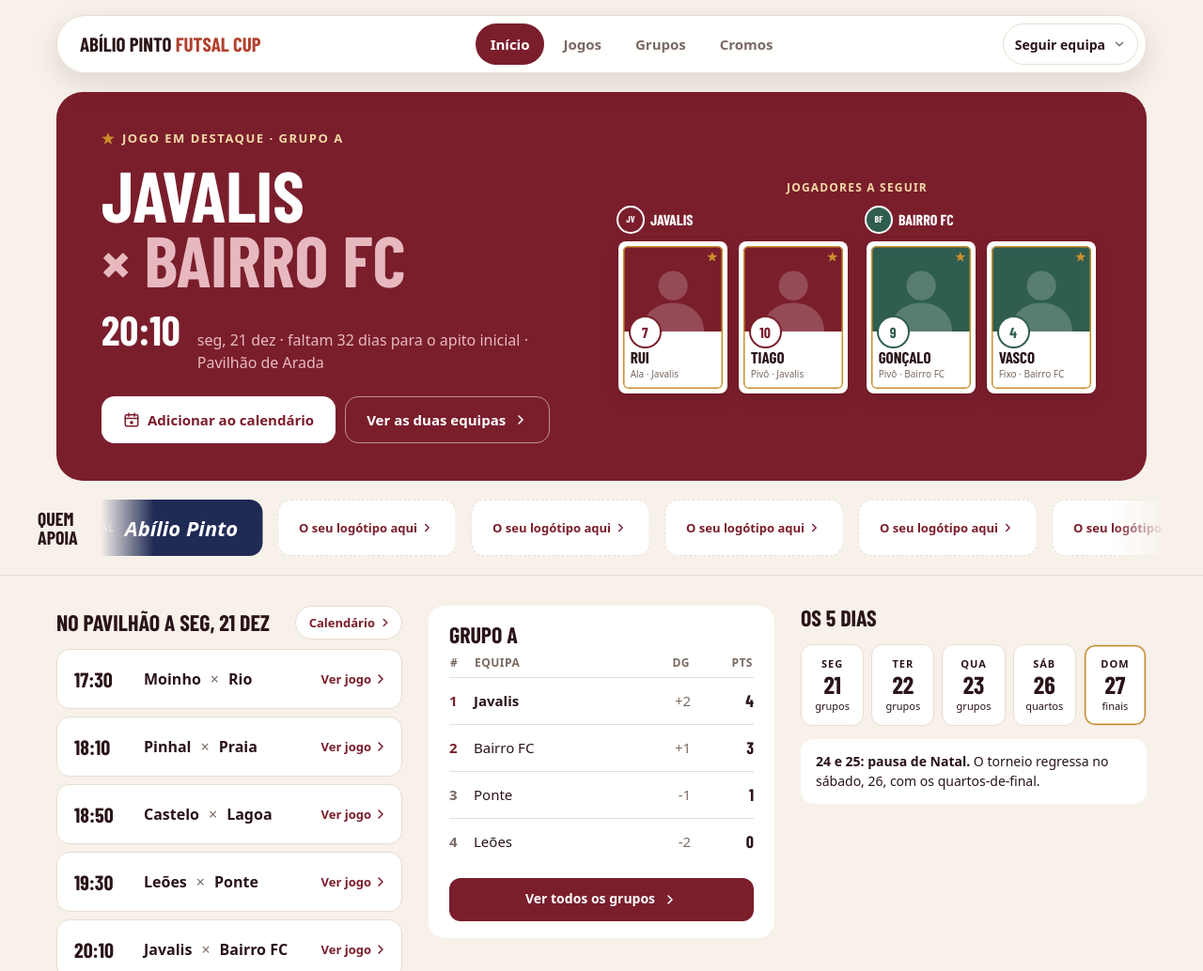
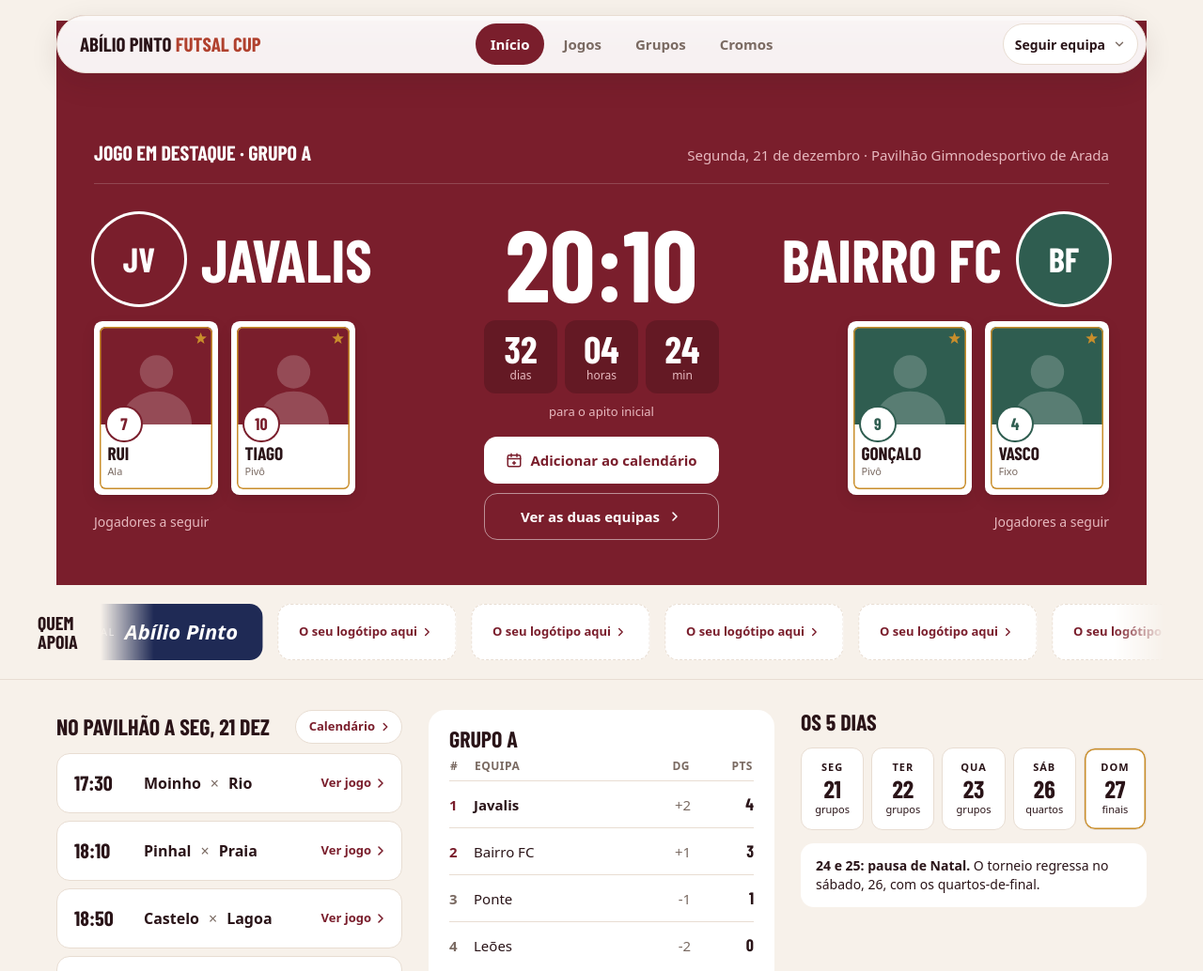
Before and after one commit to rodrigosc8/aradafutsalcup, an Astro site: page / in a window 1280 px wide. Shown: the top 1034 px of the page at 94% size. Built offline with nearby package versions, Linux system fonts and the light colour scheme; Astro itself is replaced by a stand-in of ours; a web font is replaced by a local one.

Commit message:
Jogo em destaque no computador: cartaz em largura total com contagem em mosaicos
Co-Authored-By: Claude Opus 5.5 <noreply@anthropic.com>

```diff
--- a/src/components/CartaoJogoDestaque.astro
+++ b/src/components/CartaoJogoDestaque.astro
@@ -8,7 +8,7 @@ import EmblemaEquipa from './EmblemaEquipa.astro';
 import Icone from './Icone.astro';
 import type { Equipa, Jogador, Jogo } from '../data/exemplo';
 import { torneio } from '../data/torneio';
-import { horaLisboa, textoContagem, textoDia } from '../scripts/datas';
+import { dataLonga, horaLisboa, partesContagem, textoContagem, textoDia } from '../scripts/datas';
 
 interface Props {
   jogo: Jogo;
@@ -37,10 +37,10 @@ const hora = horaLisboa(jogo.inicio);
 const agora = new Date();
 const dia = textoDia(jogo.inicio, agora);
 const contagemCurta = textoContagem(jogo.inicio, 'curto', agora);
-const contagemLonga = textoContagem(jogo.inicio, 'longo', agora);
+const diaLongo = dataLonga(jogo.inicio, agora);
+const partes = partesContagem(jogo.inicio, agora);
 const etiqueta = [jogo.grupo ? `Grupo ${jogo.grupo}` : jogo.fase].join(' · ');
 const titulo = `${casa.nome} × ${fora.nome}`;
-const local = 'Pavilhão de Arada';
 
 const ics = {
   'data-ics': '',
@@ -93,52 +93,62 @@ const equipasCromos = [
     <Botao variante="branco" icone="calendario" largo class="botao-cal" {...ics}>Adicionar ao calendário</Botao>
   </div>
 
-  <!-- Computador -->
-  <div class="pc so-computador">
-    <div class="pc-info">
-      <p class="etiqueta">
-        <Icone nome="estrela" tamanho={14} /><span><span data-rotulo-destaque>{rotulo}</span> · {etiqueta}</span>
-      </p>
-      <h2 class="titulo-pc">{casa.nome}<br /><span class="fora">× {fora.nome}</span></h2>
-      <p class="linha-hora">
-        <span class="hora-pc">{hora}</span>
-        <span class="info-pc">
-          <span data-quando="dia" data-inicio={jogo.inicio}>{dia}</span>
-          <span class="contagem-pc" data-quando="contagem" data-formato="longo" data-inicio={jogo.inicio} hidden={!contagemLonga}
-            >{contagemLonga}</span
-          >
-          <span>{local}</span>
-        </span>
-      </p>
-      <div class="acoes">
-        <Botao variante="branco" icone="calendario" {...ics}>Adicionar ao calendário</Botao>
-        <Botao variante="claro" href={hrefEquipas}>Ver as duas equipas</Botao>
+  <!-- Computador: cartaz de jogo em largura total -->
+  <div class="cartaz so-computador">
+    <div class="cartaz-conteudo">
+      <div class="cartaz-topo">
+        <p class="cartaz-rotulo"><span data-rotulo-destaque>{rotulo}</span> · {etiqueta}</p>
+        <p class="cartaz-data">
+          <span data-quando="dia-longo" data-inicio={jogo.inicio}>{diaLongo}</span> · {torneio.local}
+        </p>
       </div>
-    </div>
-    <div class="pc-cromos">
-      <p class="etiqueta centro">Jogadores a seguir</p>
-      <div class="equipas-cromos">
+      <div class="cartaz-grelha">
         {
-          equipasCromos.map(({ equipa, jogadores }) => (
-            <div>
-              <p class="mini-equipa">
-                <EmblemaEquipa sigla={equipa.sigla} cor={equipa.cor} tamanho={26} anel={2} />
-                {equipa.nome}
-              </p>
+          equipasCromos.map(({ equipa, jogadores }, lado) => (
+            <div class:list={['cartaz-lado', lado === 0 ? 'esquerda' : 'direita']}>
+              <div class="cartaz-equipa">
+                <EmblemaEquipa sigla={equipa.sigla} cor={equipa.cor} tamanho={96} />
+                <p class="cartaz-nome">{equipa.nome}</p>
+              </div>
               <div class="par">
                 {jogadores.map((j) => (
-                  <Cromo
-                    nome={j.nome}
-                    numero={j.numero}
-                    subtitulo={`${j.posicao} · ${equipa.nome}`}
-                    cor={equipa.cor}
-                    largura={116}
-                  />
+                  <Cromo nome={j.nome} numero={j.numero} subtitulo={j.posicao} cor={equipa.cor} largura={132} />
                 ))}
               </div>
+              <p class="cartaz-legenda">Jogadores a seguir</p>
             </div>
           ))
         }
+        <div class="cartaz-centro">
+          <p class="cartaz-hora"><span class="visually-hidden">{titulo}, às </span>{hora}</p>
+          <div class="contagem-partes" data-quando="partes" data-inicio={jogo.inicio}>
+            <ul class="mosaicos" data-mosaicos hidden={partes.estado !== 'antes'} aria-label="Tempo até ao apito inicial">
+              {
+                (
+                  [
+                    ['dias', 'dias'],
+                    ['horas', 'horas'],
+                    ['minutos', 'min'],
+                  ] as const
+                ).map(([k, legenda]) => (
+                  <li>
+                    <span class="mosaico-num" data-parte={k}>
+                      {partes.estado === 'antes' ? String(partes[k]).padStart(k === 'dias' ? 1 : 2, '0') : ''}
+                    </span>
+                    <span class="mosaico-legenda">{legenda}</span>
+                  </li>
+                ))
+              }
+            </ul>
+            <p class="cartaz-sub" data-legenda>
+              {partes.estado === 'antes' ? 'para o apito inicial' : partes.estado === 'decorrer' ? 'A decorrer' : 'Jogo terminado'}
+            </p>
+          </div>
+          <div class="cartaz-acoes">
+            <Botao variante="branco" icone="calendario" {...ics}>Adicionar ao calendário</Botao>
+            <Botao variante="claro" href={hrefEquipas}>Ver as duas equipas</Botao>
+          </div>
+        </div>
       </div>
     </div>
   </div>
@@ -243,90 +253,154 @@ const equipasCromos = [
     font-size: 14px;
   }
 
-  /* Computador */
-  .pc {
-    display: grid;
-    grid-template-columns: repeat(auto-fit, minmax(420px, 1fr));
-    align-items: center;
-    gap: 24px;
-    padding: 40px 48px;
-    border-radius: var(--raio-cartao-grande);
+  /* Computador: cartaz em largura total, por baixo da navegação flutuante */
+  .cartaz {
+    margin-top: -76px; /* sobe para trás da navegação sticky (16px + 60px) */
+    padding: 124px 0 48px;
   }
-  .pc .etiqueta {
-    gap: 8px;
-    font-size: 13px;
-    letter-spacing: 1.5px;
+  .cartaz-conteudo {
+    max-width: calc(var(--max-largo) + 2 * var(--margem-largo));
+    margin: 0 auto;
+    padding-inline: var(--margem-largo);
   }
-  .titulo-pc {
-    margin: 14px 0 0;
+  .cartaz p {
+    margin: 0;
+  }
+  .cartaz-topo {
+    display: flex;
+    flex-wrap: wrap;
+    align-items: baseline;
+    justify-content: space-between;
+    gap: 12px;
+    padding-bottom: 16px;
+    border-bottom: 1px solid rgb(255 255 255 / 0.18);
+  }
+  .cartaz-rotulo {
     font-family: var(--font-display);
     font-weight: 800;
-    font-size: 76px;
-    line-height: 0.92;
+    font-size: 22px;
     text-transform: uppercase;
   }
-  .fora {
+  .cartaz-data {
+    font-size: 15px;
     color: var(--bordo-claro);
   }
-  .linha-hora {
+  .cartaz-grelha {
+    display: grid;
+    grid-template-columns: minmax(0, 1fr) auto minmax(0, 1fr);
+    grid-template-areas: 'esq centro dir';
+    align-items: start;
+    gap: 32px;
+    margin-top: 32px;
+  }
+  .cartaz-lado {
     display: flex;
-    align-items: baseline;
+    flex-direction: column;
     gap: 18px;
-    margin: 18px 0 0;
+    min-width: 0;
   }
-  .hora-pc {
+  .esquerda {
+    grid-area: esq;
+    align-items: flex-start;
+  }
+  .direita {
+    grid-area: dir;
+    align-items: flex-end;
+  }
+  .cartaz-equipa {
+    display: flex;
+    align-items: center;
+    gap: 18px;
+    min-width: 0;
+  }
+  .direita .cartaz-equipa {
+    flex-direction: row-reverse;
+    text-align: right;
+  }
+  .cartaz-nome {
+    min-width: 0;
     font-family: var(--font-display);
     font-weight: 800;
-    font-size: 44px;
+    font-size: clamp(48px, 5vw, 72px);
+    line-height: 0.9;
+    text-transform: uppercase;
+  }
+  .par {
+    display: flex;
+    gap: 14px;
+  }
+  .cartaz-legenda {
+    font-size: 14px;
+    color: var(--bordo-claro);
+  }
+  .cartaz-centro {
+    grid-area: centro;
+    display: flex;
+    flex-direction: column;
+    align-items: center;
+    gap: 16px;
+    padding-top: 6px;
+  }
+  .cartaz-hora {
+    font-family: var(--font-display);
+    font-weight: 800;
+    font-size: clamp(88px, 8.4vw, 120px);
+    line-height: 0.85;
+  }
+  .contagem-partes {
+    display: flex;
+    flex-direction: column;
+    align-items: center;
+    gap: 10px;
+  }
+  .mosaicos {
+    display: flex;
+    gap: 8px;
+    margin: 0;
+    padding: 0;
+    list-style: none;
+  }
+  .mosaicos[hidden] {
+    display: none;
+  }
+  .mosaicos li {
+    display: flex;
+    flex-direction: column;
+    align-items: center;
+    min-width: 78px;
+    padding: 10px 8px;
+    border-radius: var(--raio-botao);
+    background: rgb(0 0 0 / 0.18);
+  }
+  .mosaico-num {
+    font-family: var(--font-display);
+    font-weight: 800;
+    font-size: 40px;
     line-height: 1;
   }
-  .info-pc {
-    font-size: 16px;
+  .mosaico-legenda {
+    font-size: 12px;
     color: var(--bordo-claro);
   }
-  .info-pc > span:not(:first-child)::before {
-    content: ' · ';
+  .cartaz-sub {
+    font-size: 13px;
+    color: var(--bordo-claro);
   }
-  .acoes {
+  .cartaz-acoes {
     display: flex;
-    flex-wrap: wrap;
+    flex-direction: column;
+    align-items: stretch;
     gap: 10px;
-    margin-top: 24px;
   }
-  .acoes :global(.botao) {
+  .cartaz-acoes :global(.botao) {
     min-height: 50px;
     padding-inline: 22px;
     border-radius: var(--raio-linha);
   }
-  .pc-cromos .etiqueta {
-    margin-bottom: 12px;
-    font-size: 12px;
-    letter-spacing: 1.2px;
-  }
-  .equipas-cromos {
-    display: flex;
-    flex-wrap: wrap;
-    justify-content: center;
-    gap: 20px;
-  }
-  .mini-equipa {
-    display: flex;
-    align-items: center;
-    gap: 8px;
-    margin: 0 0 10px;
-    font-family: var(--font-display);
-    font-weight: 800;
-    font-size: 16px;
-    text-transform: uppercase;
-  }
-  .par {
-    display: flex;
-    gap: 12px;
-  }
 
   @media (min-width: 1024px) {
     .destaque {
-      border-radius: var(--raio-cartao-grande);
+      border-radius: 0;
     }
   }
 </style>
```
